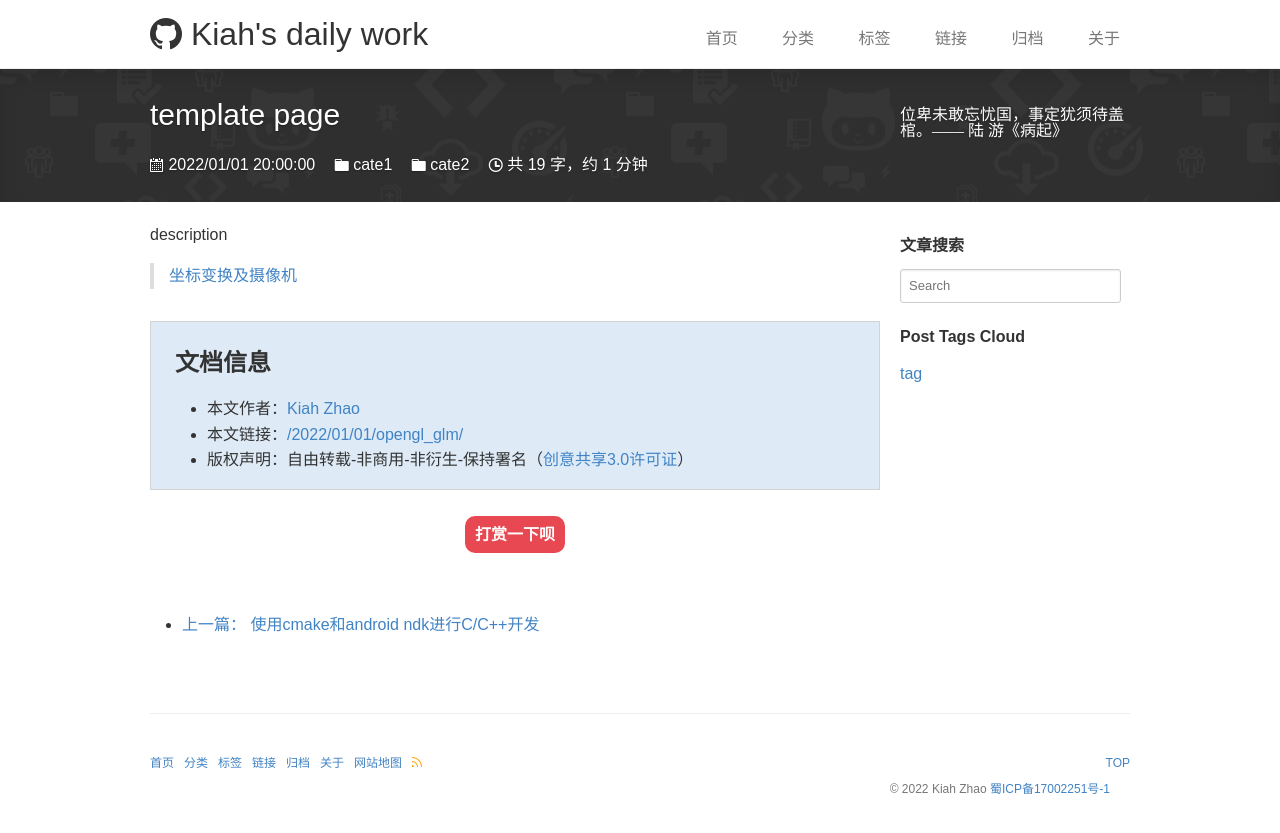
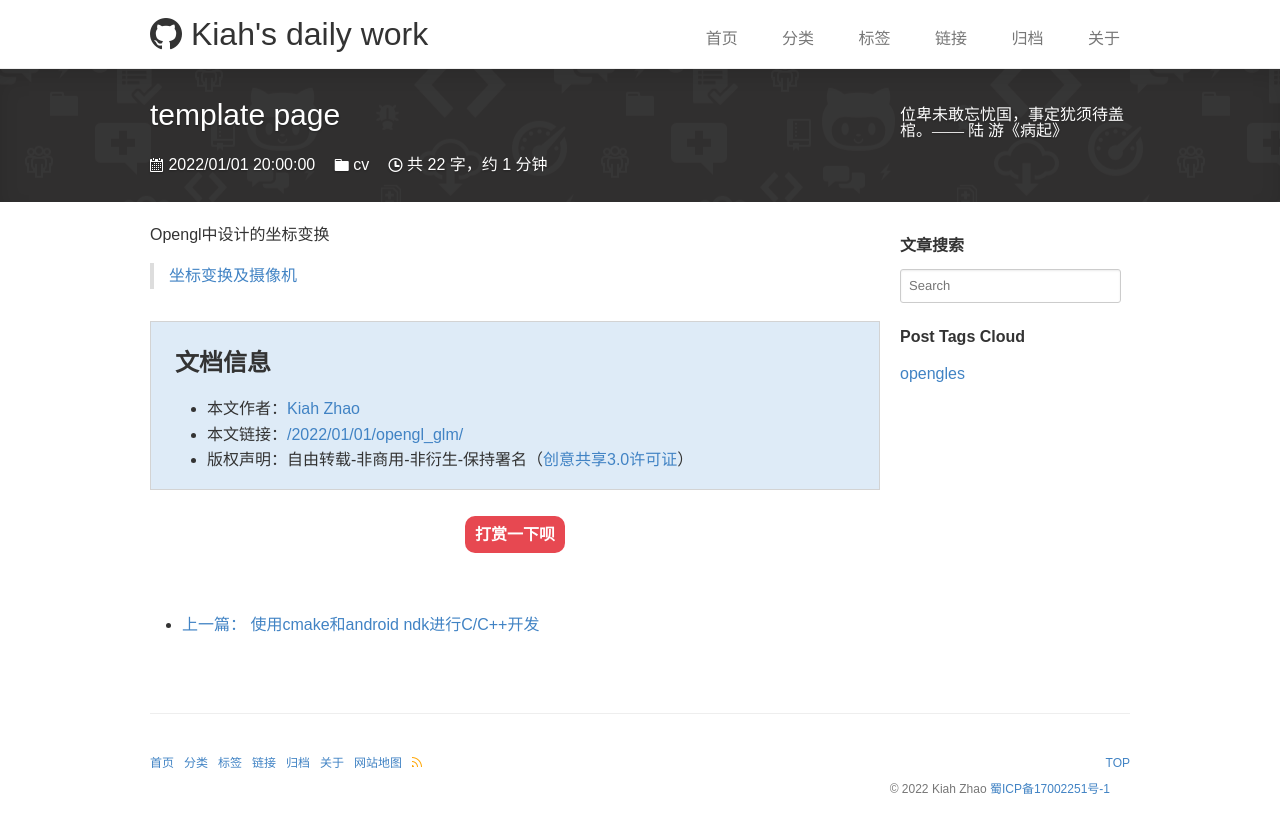
Before and after one commit to kiah2008/kiah2008.github.io, a Jekyll site: the page built from _posts/cv/2022-11-20-opengl_glm.md, in a window 1280 px wide. Shown: the top 833 px of the page. Built offline with Jekyll 4.4.1, drawn with Linux system fonts in a browser that asks for light colours; nearby versions of some CDN libraries; comment, search, counter and statistics services are not loaded.

Commit message:
fix typo

```diff
--- a/_posts/cv/2022-11-20-opengl_glm.md
+++ b/_posts/cv/2022-11-20-opengl_glm.md
@@ -1,8 +1,8 @@
 ---
 layout: post
 title: template page
-categories: [cate1, cate2]
-tags: [tag]
+categories: [cv]
+tags: [opengles]
 description: some word here
 keywords: keyword1, keyword2
 dashang: true
@@ -11,7 +11,7 @@ mermaid: false
 date:  2022-01-01 21:00:00 +0900
 ---
 
-description
+Opengl中设计的坐标变换
 
 <!-- more -->
 
```
Also changed, not shown: _posts/cv/2022-10-05-opencv_tutorial_code.md (+1 -1 lines), _posts/cv/2022-12-02-gl_cv_coordinates.md (+2 -2 lines).
